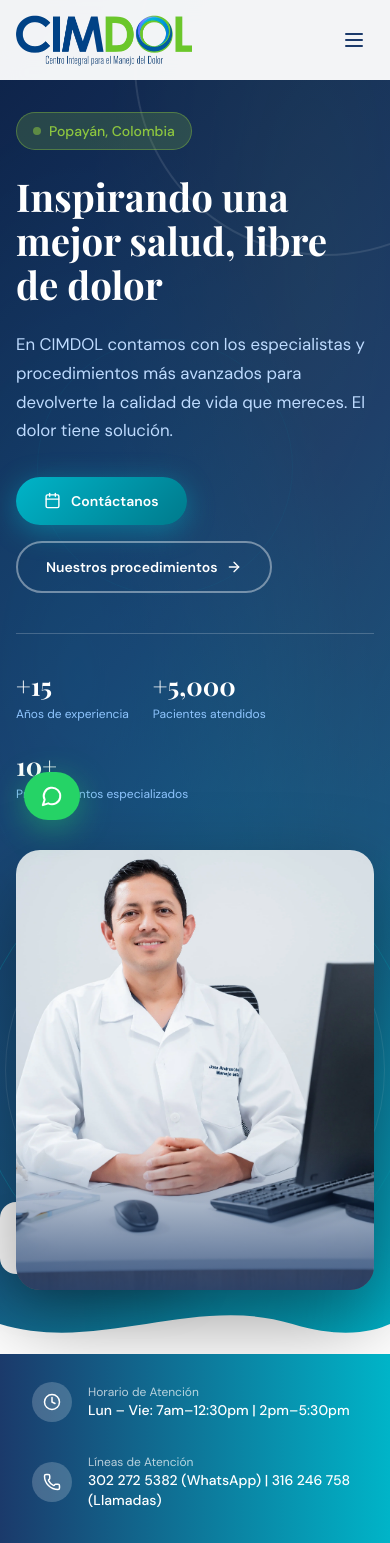
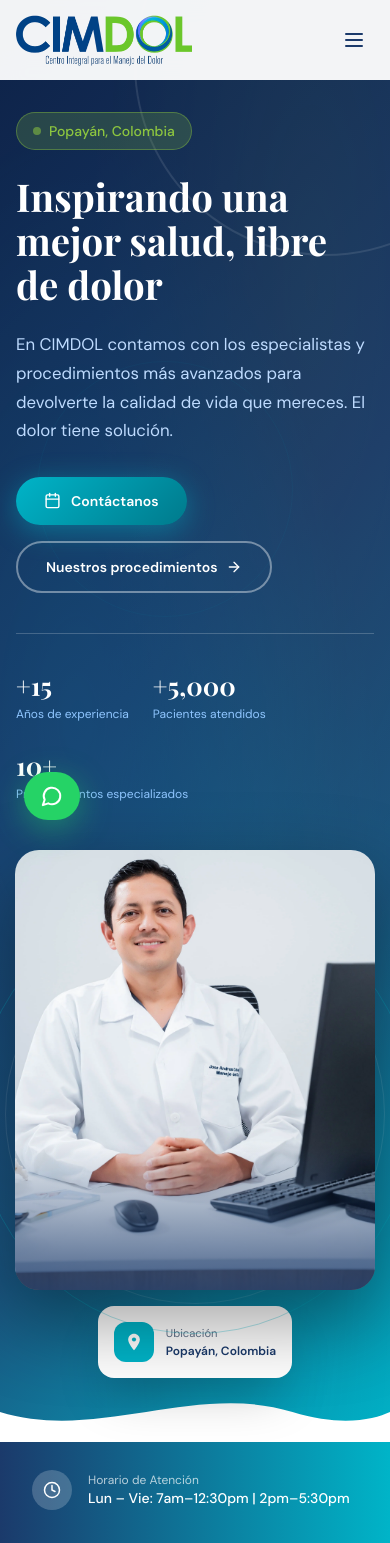
Before and after one commit to CIMDOL/cimdol.github.io, a React (Vite) app: page / in a window 390 px wide. Shown: the top 1543 px of the page. Built offline with nearby package versions, Linux system fonts and the light colour scheme; a web font is replaced by a local one.

Commit message:
fix: improve layout responsiveness in HeroSection component

```diff
--- a/src/app/components/HeroSection.tsx
+++ b/src/app/components/HeroSection.tsx
@@ -194,7 +194,7 @@
             initial={{ opacity: 0, x: 50 }}
             animate={{ opacity: 1, x: 0 }}
             transition={{ duration: 0.8, delay: 0.2 }}
-            className="relative flex justify-center lg:justify-end"
+            className="relative flex flex-col items-center sm:flex-row sm:justify-center lg:justify-end"
           >
             {/* Teal circular backdrop */}
             <div
@@ -254,7 +254,7 @@
                 initial={{ opacity: 0, y: 20 }}
                 animate={{ opacity: 1, y: 0 }}
                 transition={{ delay: 0.8, duration: 0.5 }}
-                className="absolute bottom-4 -left-4 bg-white rounded-2xl p-4 shadow-2xl flex items-center gap-3 max-w-[200px]"
+                className="mt-4 sm:mt-0 sm:absolute sm:bottom-4 sm:-left-4 bg-white rounded-2xl p-4 shadow-2xl flex items-center gap-3 max-w-[200px]"
               >
                 <div
                   className="w-10 h-10 rounded-xl flex items-center justify-center flex-shrink-0"
```
